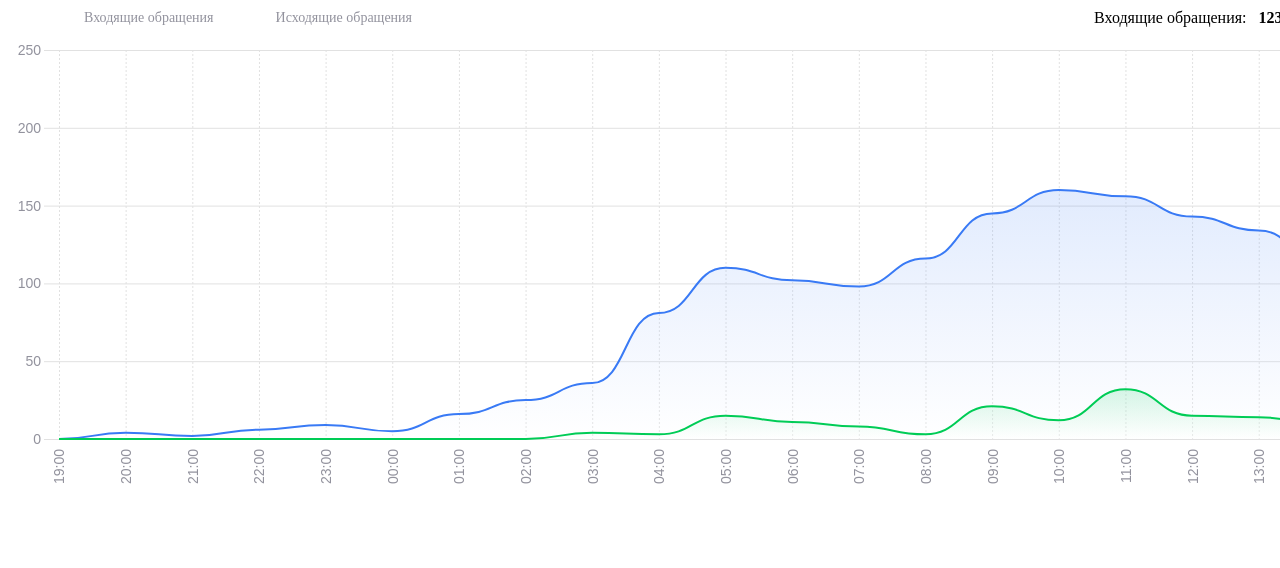
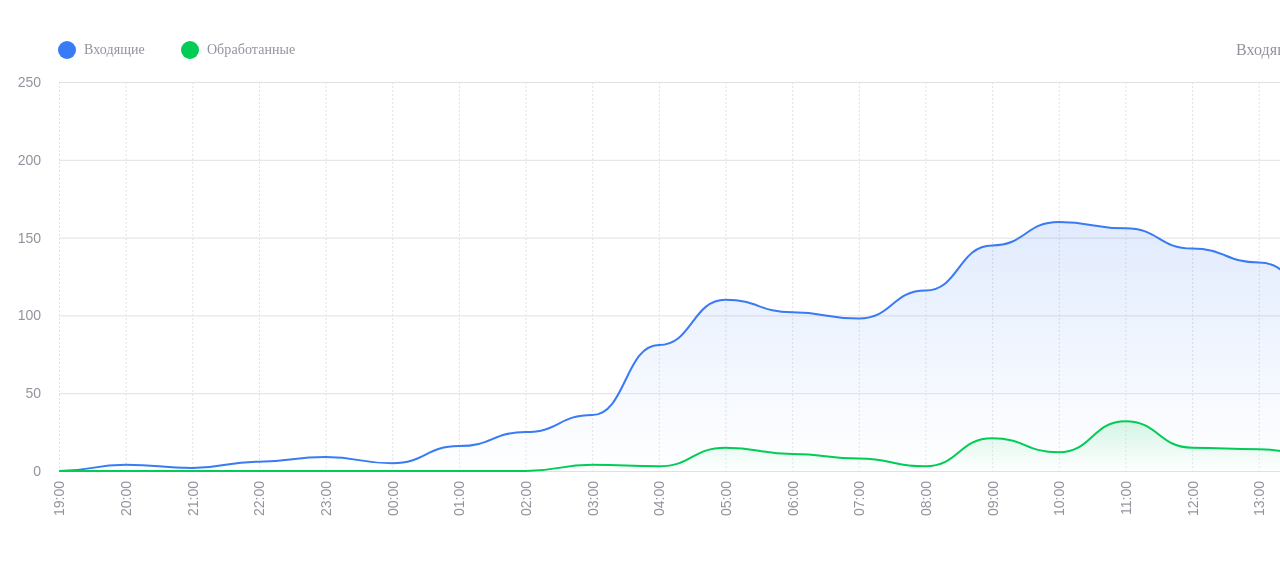
Before and after one commit to UnclaimedWorld/linear-chart-001, a website: page index.html in a window 1280 px wide. Shown: the top 568 px of the page. Drawn offline with nearby package versions, Linux system fonts and the light colour scheme.

Commit message:
Legend append

```diff
--- a/index.html
+++ b/index.html
@@ -22,16 +22,35 @@
             fill: #454142;
         }
 
-        .c-chart-info {
-            padding: 0 8px 0 50px;
+        .c-chart-info,
+        .c-chart-info__wrap {
             display: flex;
             align-items: flex-start;
+        }
+        .c-legend,
+        .c-total {
+            display: flex;
+            align-items: center;
+        }
+        .c-total__name,
+        .c-total__value,
+        .c-legend__name {
+            margin: 0;
+        }
+        .c-total,
+        .c-legend__name {
+            font-weight: 500;
+            line-height: 20px;
+            letter-spacing: 0.08px;
+            color: #92929D;
+        }
+
+        .c-chart-info {
+            padding: 32px 8px 0 50px;
             justify-content: space-between;
         }
         .c-chart-info__wrap {
             margin: -16px 0 0 -97px;
-            display: flex;
-            align-items: flex-start;
             flex-wrap: wrap;
         }
         .c-chart-info__wrap--small-size {
@@ -43,8 +62,6 @@
         }
         .c-legend {
             margin: 16px 0 0 36px;
-            display: flex;
-            align-items: center;
         }
         .c-legend__color {
             width: 18px;
@@ -53,53 +70,22 @@
             margin-right: 8px;
         }
         .c-legend__name {
-            color: #92929D;
             font-size: 14px;
-            font-weight: 500;
-            line-height: 20px;
-            letter-spacing: 0.5%;
         }
         .c-total {
             margin-left: 97px;
             margin-top: 16px;
-            display: flex;
-            align-items: center;
             font-size: 16px;
-            line-height: 20px;
-            font-weight: 500;
-            letter-spacing: 0.5%;
         }
         .c-total__value {
             margin-left: 12px;
             font-weight: 600;
+            color: #212121;
         }
     </style>
 </head>
 <body>
-    <div id="chart" style="width: 1592px">
-        <div class="c-chart-info">
-            <div class="c-chart-info__wrap c-chart-info__wrap--small-size">
-                <div class="c-legend">
-                    <div class="c-legend__color"></div>
-                    <div class="c-legend__name">Входящие обращения</div>
-                </div>
-                <div class="c-legend">
-                    <div class="c-legend__color"></div>
-                    <div class="c-legend__name">Исходящие обращения</div>
-                </div>
-            </div>
-            <div class="c-chart-info__wrap c-chart-info__wrap--end-pos">
-                <div class="c-total">
-                    <div class="c-total__name">Входящие обращения:</div>
-                    <div class="c-total__value">1234</div>
-                </div>
-                <div class="c-total">
-                    <div class="c-total__name">Исходящие обращения:</div>
-                    <div class="c-total__value">1234</div>
-                </div>
-            </div>
-        </div>
-    </div>
+    <div id="chart" style="width: 1592px"></div>
     <script src="./node_modules/d3/dist/d3.min.js"></script>
     <script src="./script.js"></script>
 </body>
--- a/script.js
+++ b/script.js
@@ -140,12 +140,13 @@ const yScale = d3.scaleLinear([0,250], [height,0]);
 const xScale = d3.scaleTime([new Date('2023-05-15T00:00:00+05:00'), new Date('2023-05-15T23:00:00+05:00')], [0, width]);
 
 const appendLeftAxis = () => {
-    svg.append('g')
-        .attr('class', 'left-axis')
-        .style('transform', `translate(${width+marginLeft-15}px, ${marginTop}px)`)
-        .call(d3.axisLeft().scale(yScale).ticks(5).tickSize(width))
-        .selectAll('line').attr('stroke', '#E1E1E1')
-        .select('.domain').remove()
+  const g = svg.append('g');
+    g.attr('class', 'left-axis')
+      .style('transform', `translate(${width+marginLeft}px, ${marginTop}px)`)
+      .call(d3.axisLeft().scale(yScale).ticks(5).tickSize(width))
+      .selectAll('line').attr('stroke', '#E1E1E1')
+      .select('.domain').remove()
+    g.selectAll('text').style('transform', 'translateX(-15px)')
 };
 // unused temporary
 const appendBottomAxis1 = () => {
@@ -194,14 +195,15 @@ class DataLine {
 }
 const dataLines = [
     new DataLine('Входящие', 'accepted', '#397AF5'),
-    new DataLine('Обработанные', 'notaccepted', '#00CC56')
+    new DataLine('Обработанные', 'notaccepted', '#00CC56'),
 ]
 
 const [min,max] = d3.extent(data, d => new Date(d.date).getHours());
 const delta = max - min;
 
 const appendTooltip = () => {
-    const initTooltip = () => {
+  const tooltipHeight = 52 + dataLines.length * 20 + dataLines.length * (4 - 1) + 16;
+  const initTooltip = () => {
         const yOffset = 14;
         const circle1 = dataWrapper.append('circle')
             .style('display', 'none')
@@ -219,12 +221,21 @@ const appendTooltip = () => {
         tooltip
             .style('opacity', '0')
             .attr('pointer-events', 'none')
-        tooltip.append('path')
-            .attr('d', 'M6 0C2.68629 0 0 2.68629 0 6V106C0 109.314 2.68629 112 6 112H90.8155C90.8833 112.115 90.9645 112.227 91.0599 112.334L100.01 122.335C100.805 123.223 102.195 123.223 102.99 122.335L111.94 112.334C112.035 112.227 112.117 112.115 112.184 112H197C200.314 112 203 109.314 203 106V6C203 2.68629 200.314 0 197 0H6Z')
-            .attr('opacity', 0.92)
-            .attr('fill-rule', 'evenodd')
-            .attr('clip-rule', 'evenodd')
-            .attr('fill', '#454142')
+        const wrapG = tooltip.append('g')
+        wrapG
+          .attr('fill', '#454142')
+          .attr('opacity', 0.92)
+          .append('path')
+          .attr('d', 'M9.46326 13.3346C10.2583 14.223 11.649 14.223 12.444 13.3346L21.3937 3.33372C22.5466 2.0454 21.6322 0 19.9033 0H2.00392C0.275054 0 -0.639356 2.0454 0.513553 3.33372L9.46326 13.3346Z')
+          .attr('transform', `translate(${91},${tooltipHeight - 3})`) // 91 - половина ширины rect минус половина ширины ярлычка path
+         wrapG
+          .append('rect')
+          .attr('rx', 6)
+          .attr('x', 0)
+          .attr('y', 0)
+          .attr('width', 203)
+          .attr('height', tooltipHeight)
+
         tooltip.style('letter-spacing', '0.07px')
             .style('font-weight', '500')
             .style('font-size', '14px')
@@ -232,7 +243,7 @@ const appendTooltip = () => {
         const tooltipTitle = tooltip.append('text')
         tooltipTitle
             .attr('x', 102)
-            .attr('y', yOffset+16)
+            .attr('y', yOffset + 16)
             .style('text-anchor', 'middle')
         tooltip.append('rect')
             .attr('x', 16)
@@ -261,7 +272,7 @@ const appendTooltip = () => {
 
     const tooltipOffset = {
         x: 101,
-        y: 139 // 123 родной размер и 16 отступ для точки
+        y: tooltipHeight + 11 + 16 // родной размер, 11 высота ярлычка и 16 отступ для точки
     };
 
     const t1 = d3.transition().duration(250).ease(d3.easeLinear);
@@ -324,7 +335,52 @@ const appendTooltip = () => {
 };
 
 const appendLegend = () => {
-  const legendGroup = d3.select('#chart').append('div');
+  const createLegend = (dataLine) => {
+    const legend = d3.create('div');
+    legend.classed('c-legend', true);
+    legend.append('div').classed('c-legend__color', true).style('background-color', dataLine.color);
+    legend.append('p').classed('c-legend__name', true).text(dataLine.name);
+
+    return legend.node();
+  };
+  const createTotal = (dataLine) => {
+    const total = d3.create('div');
+    total.classed('c-total', true);
+    total.append('p').classed('c-total__name', true).text(dataLine.name);
+    total.append('p').classed('c-total__value', true).text(1234); // todo Добавить количество
+
+    return total.node();
+  };
+  /*
+  <div class="c-chart-info">
+      <div class="c-chart-info__wrap c-chart-info__wrap--small-size">
+          <div class="c-legend">
+              <div class="c-legend__color"></div>
+              <div class="c-legend__name">Входящие обращения</div>
+          </div>
+          <div class="c-legend">
+              <div class="c-legend__color"></div>
+              <div class="c-legend__name">Исходящие обращения</div>
+          </div>
+      </div>
+      <div class="c-chart-info__wrap c-chart-info__wrap--end-pos">
+          <div class="c-total">
+              <div class="c-total__name">Входящие обращения:</div>
+              <div class="c-total__value">1234</div>
+          </div>
+          <div class="c-total">
+              <div class="c-total__name">Исходящие обращения:</div>
+              <div class="c-total__value">1234</div>
+          </div>
+      </div>
+  </div>
+  */
+  const ci = chart.insert('div', ':first-child').classed('c-chart-info', true);
+  const legendGroup = ci.append('div', true).classed('c-chart-info__wrap c-chart-info__wrap--small-size', true);
+  const totalGroup = ci.append('div', true).classed('c-chart-info__wrap c-chart-info__wrap--end-pos', true);
+
+  legendGroup.selectAll('div').data(dataLines).enter().insert(createLegend);
+  totalGroup.selectAll('div').data(dataLines).enter().insert(createTotal);
 };
 
 appendLeftAxis();
```
